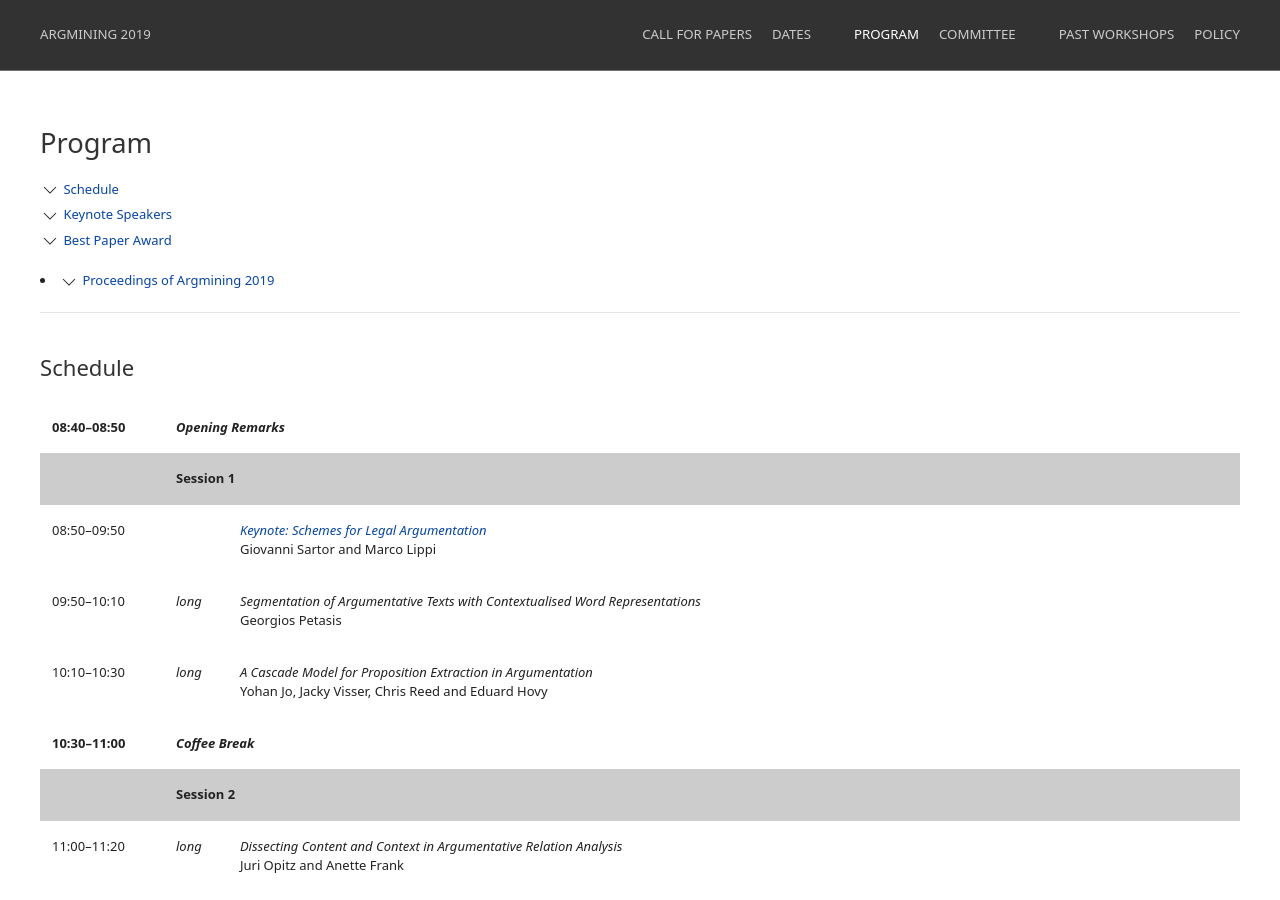
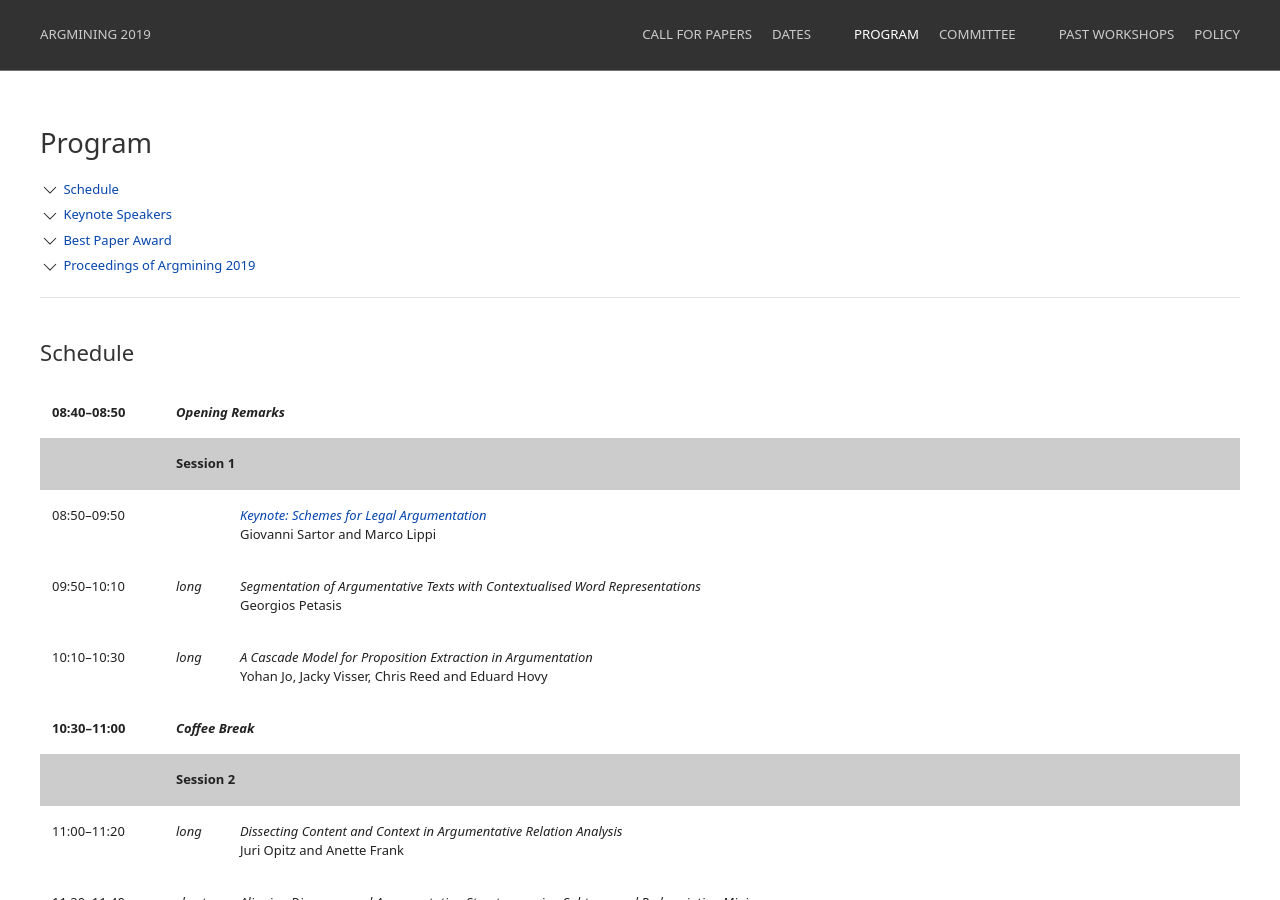
Before and after one commit to argmining19-webis-de/argmining19-webis-de.github.io, a Jekyll site: the page built from program.html, in a window 1280 px wide and 900 px high, scrolled down 329 px. Built offline with Jekyll 4.4.1, drawn with Linux system fonts in a browser that asks for light colours.

Commit message:
news: proceedings

```diff
--- a/program.html
+++ b/program.html
@@ -12,7 +12,7 @@ description: Program
             <ul class="uk-list">
             <li><span data-uk-icon="chevron-down"></span> <a href="#schedule">Schedule</a></li>
             <li><span data-uk-icon="chevron-down"></span> <a href="#keynote-speakers">Keynote Speakers</a></li>
-            <li><span data-uk-icon="chevron-down"></span> <a href="#best-paper-award">Best Paper Award</a></li></ul>
+            <li><span data-uk-icon="chevron-down"></span> <a href="#best-paper-award">Best Paper Award</a></li>
             <li><span data-uk-icon="chevron-down"></span> <a href="https://aclweb.org/anthology/events/acl-2019/#w19-45" target="_blank" >Proceedings of Argmining 2019</a></li></ul>
 
 
```
